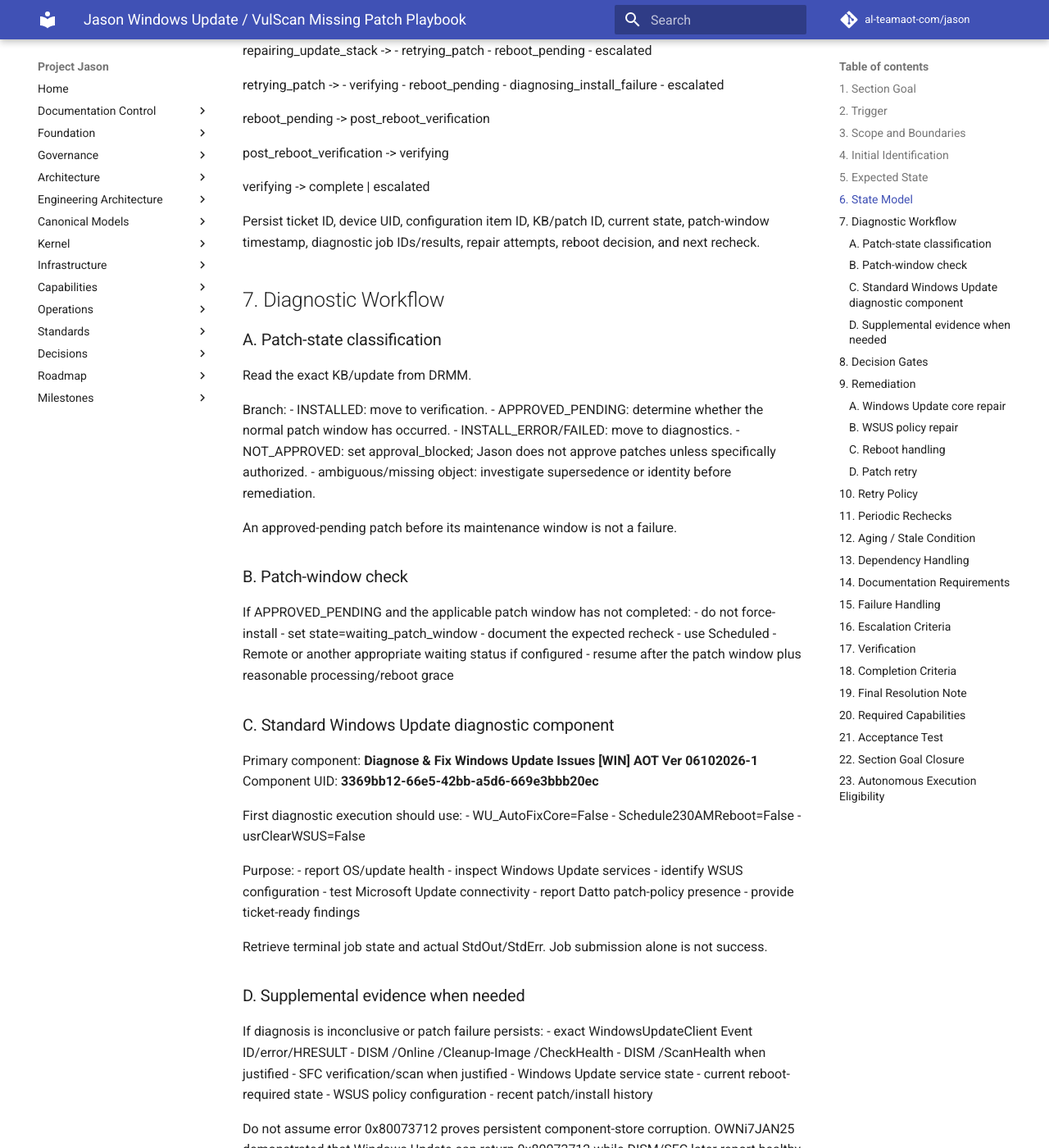
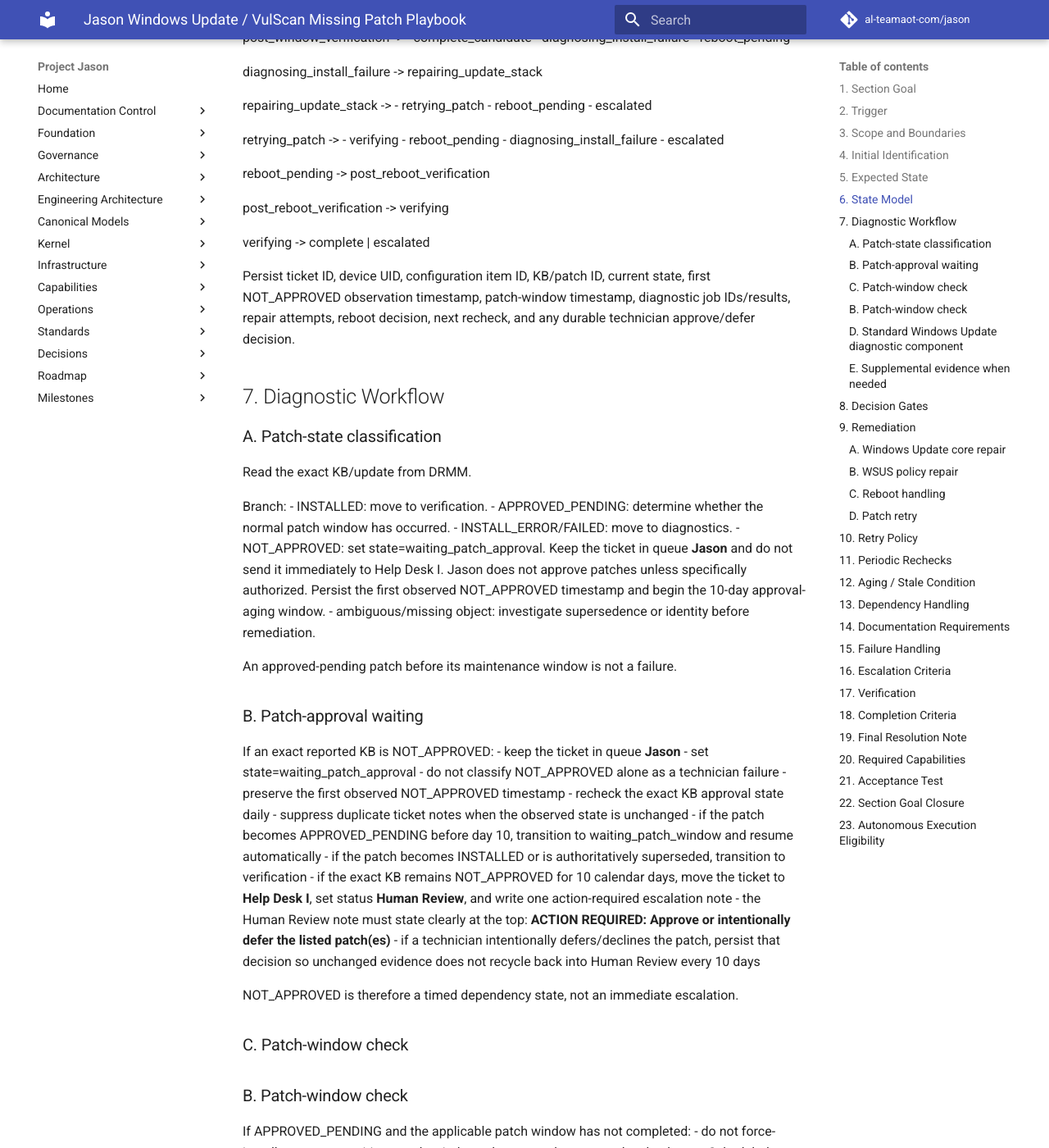
Before and after one commit to al-teamaot-com/jason, an MkDocs documentation site: the page built from docs/playbooks/Jason-Windows-Update-VulScan-Missing-Patch.md, in a window 1280 px wide and 1400 px high, scrolled down 1878 px. Shown: the whole window at 82% size. Built offline with MkDocs 1.6.1 and Material for MkDocs 9.7.7, drawn with Linux system fonts in a browser that asks for light colours; comment, search, counter and statistics services are not loaded; some of the changed text lies outside the part shown.

Commit message:
Refine VulScan NOT_APPROVED waiting and Human Review lifecycle

```diff
--- a/docs/playbooks/Jason-Windows-Update-VulScan-Missing-Patch.md
+++ b/docs/playbooks/Jason-Windows-Update-VulScan-Missing-Patch.md
@@ -70,8 +70,14 @@
 patch_state_check ->
 - complete_candidate
 - waiting_patch_window
+- waiting_patch_approval
 - diagnosing_install_failure
-- approval_blocked
+
+waiting_patch_approval ->
+- waiting_patch_approval
+- waiting_patch_window
+- complete_candidate
+- human_review
 
 waiting_patch_window -> post_window_verification
 
@@ -99,7 +105,7 @@
 
 verifying -> complete | escalated
 
-Persist ticket ID, device UID, configuration item ID, KB/patch ID, current state, patch-window timestamp, diagnostic job IDs/results, repair attempts, reboot decision, and next recheck.
+Persist ticket ID, device UID, configuration item ID, KB/patch ID, current state, first NOT_APPROVED observation timestamp, patch-window timestamp, diagnostic job IDs/results, repair attempts, reboot decision, next recheck, and any durable technician approve/defer decision.
 
 ## 7. Diagnostic Workflow
 
@@ -111,10 +117,29 @@
 - INSTALLED: move to verification.
 - APPROVED_PENDING: determine whether the normal patch window has occurred.
 - INSTALL_ERROR/FAILED: move to diagnostics.
-- NOT_APPROVED: set approval_blocked; Jason does not approve patches unless specifically authorized.
+- NOT_APPROVED: set state=waiting_patch_approval. Keep the ticket in queue **Jason** and do not send it immediately to Help Desk I. Jason does not approve patches unless specifically authorized. Persist the first observed NOT_APPROVED timestamp and begin the 10-day approval-aging window.
 - ambiguous/missing object: investigate supersedence or identity before remediation.
 
 An approved-pending patch before its maintenance window is not a failure.
+
+### B. Patch-approval waiting
+
+If an exact reported KB is NOT_APPROVED:
+- keep the ticket in queue **Jason**
+- set state=waiting_patch_approval
+- do not classify NOT_APPROVED alone as a technician failure
+- preserve the first observed NOT_APPROVED timestamp
+- recheck the exact KB approval state daily
+- suppress duplicate ticket notes when the observed state is unchanged
+- if the patch becomes APPROVED_PENDING before day 10, transition to waiting_patch_window and resume automatically
+- if the patch becomes INSTALLED or is authoritatively superseded, transition to verification
+- if the exact KB remains NOT_APPROVED for 10 calendar days, move the ticket to **Help Desk I**, set status **Human Review**, and write one action-required escalation note
+- the Human Review note must state clearly at the top: **ACTION REQUIRED: Approve or intentionally defer the listed patch(es)**
+- if a technician intentionally defers/declines the patch, persist that decision so unchanged evidence does not recycle back into Human Review every 10 days
+
+NOT_APPROVED is therefore a timed dependency state, not an immediate escalation.
+
+### C. Patch-window check
 
 ### B. Patch-window check
 
@@ -125,7 +150,7 @@
 - use Scheduled - Remote or another appropriate waiting status if configured
 - resume after the patch window plus reasonable processing/reboot grace
 
-### C. Standard Windows Update diagnostic component
+### D. Standard Windows Update diagnostic component
 
 Primary component:
 **Diagnose & Fix Windows Update Issues [WIN] AOT Ver 06102026-1**
@@ -146,7 +171,7 @@
 
 Retrieve terminal job state and actual StdOut/StdErr. Job submission alone is not success.
 
-### D. Supplemental evidence when needed
+### E. Supplemental evidence when needed
 
 If diagnosis is inconclusive or patch failure persists:
 - exact WindowsUpdateClient Event ID/error/HRESULT
@@ -241,6 +266,13 @@
 
 ## 11. Periodic Rechecks
 
+For waiting_patch_approval:
+- recheck the exact reported KB approval state once per day
+- retain the ticket in queue Jason through day 9 while the exact KB remains NOT_APPROVED
+- do not create a new ticket note when the recheck produces no meaningful state change
+- if state changes to APPROVED_PENDING, resume the patch-window path automatically
+- at 10 calendar days still NOT_APPROVED, hand off to Help Desk I with status Human Review
+
 For waiting_patch_window:
 - recheck after the scheduled maintenance window plus a reasonable grace period.
 
@@ -254,7 +286,13 @@
 
 ## 12. Aging / Stale Condition
 
-If a critical missing-patch ticket remains unresolved across multiple patch windows or beyond the defined SLA:
+For NOT_APPROVED findings:
+- day 0 is the first authoritative DRMM observation that the exact reported KB is NOT_APPROVED
+- days 0-9 remain Jason-owned in state=waiting_patch_approval
+- at day 10, if the same exact KB remains NOT_APPROVED and no durable technician decision exists, move to Help Desk I with status Human Review
+- a durable intentional defer/decline decision suppresses repeated 10-day re-escalation until the patch identity, policy state, or technician decision materially changes
+
+For other critical missing-patch tickets that remain unresolved across multiple patch windows or beyond the defined SLA:
 - investigate stale VulScan evidence
 - check supersedence/build mismatch
 - check endpoint rename/reimage/replacement
@@ -296,15 +334,40 @@
 - live-session/reboot decision
 - post-action verification
 
-Suggested notes:
-- Jason - Patch Playbook - Asset Validation
-- Jason - Patch Playbook - Waiting Patch Window
-- Jason - Patch Playbook - Diagnostic
-- Jason - Patch Playbook - Windows Update Repair
-- Jason - Patch Playbook - Reboot Scheduled
-- Jason - Patch Playbook - Verification
-- Jason - Patch Playbook - Escalation
-- Jason - Patch Playbook - Resolution
+Use a technician-scannable layout wherever practical. The first lines must make the current state and next action obvious.
+
+Preferred field order:
+- **STATUS**
+- **NEXT STEP** or **ACTION REQUIRED**
+- **WHEN / ESCALATION**
+- **DEVICE**
+- **PATCH STATUS / KEY EVIDENCE**
+- **WHAT JASON FOUND**
+- **WHAT JASON DID**
+- **CHANGES MADE**
+- **JASON STATE**
+
+For waiting_patch_approval, the top of the note should read conceptually:
+- STATUS: WAITING — PATCH NOT APPROVED
+- NEXT STEP: No technician action required yet; Jason will continue monitoring
+- ESCALATION: If still NOT_APPROVED at 10 days, move to Help Desk I / Human Review
+
+For the day-10 Human Review handoff, the top of the note should read conceptually:
+- STATUS: HUMAN REVIEW REQUIRED
+- ACTION REQUIRED: Approve or intentionally defer the listed patch(es)
+- WHY: The exact patch has remained NOT_APPROVED for 10 days
+- AFTER APPROVAL: Jason resumes the normal patch workflow automatically
+
+Suggested note titles:
+- Jason - VulScan - Asset Validation
+- Jason - VulScan - Waiting Patch Approval
+- Jason - VulScan - Waiting Patch Window
+- Jason - VulScan - Diagnostic
+- Jason - VulScan - Windows Update Repair
+- Jason - VulScan - Reboot Scheduled
+- Jason - VulScan - Verification
+- Jason - VulScan - Human Review Required
+- Jason - VulScan - Resolution
 
 ## 15. Failure Handling
 
@@ -323,6 +386,7 @@
 ## 16. Escalation Criteria
 
 Escalate to Help Desk I when:
+- an exact reported KB remains NOT_APPROVED for 10 calendar days with no durable technician approve/defer decision; set status Human Review
 - two full repair/install cycles fail
 - Windows servicing corruption cannot be repaired by the approved component path
 - patch remains missing across authorized windows without explainable state
@@ -389,15 +453,20 @@
 1. ticket moved/kept in Jason queue
 2. correct configuration item association
 3. exact KB identification
-4. APPROVED_PENDING before-window path waits instead of forcing install
-5. post-window path rechecks exact KB
-6. diagnostic component first runs with all repair flags false
-7. WU_AutoFixCore=True is only used after repair gate
-8. WSUS clearing remains separately gated
-9. live-session gate protects logged-in users from reboot
-10. 2:30 AM/3:00 AM scheduled reboot/resume path works
-11. maximum two repair cycles
-12. exact final KB/build verification before completion
+4. NOT_APPROVED enters waiting_patch_approval instead of immediate Help Desk escalation
+5. unchanged NOT_APPROVED state stays Jason-owned through day 9 with duplicate-note suppression
+6. approval before day 10 resumes automatically into the patch-window path
+7. still NOT_APPROVED at day 10 moves to Help Desk I with status Human Review and a clear ACTION REQUIRED note
+8. durable technician defer/decline prevents unchanged 10-day re-escalation loops
+9. APPROVED_PENDING before-window path waits instead of forcing install
+10. post-window path rechecks exact KB
+11. diagnostic component first runs with all repair flags false
+12. WU_AutoFixCore=True is only used after repair gate
+13. WSUS clearing remains separately gated
+14. live-session gate protects logged-in users from reboot
+15. 2:30 AM/3:00 AM scheduled reboot/resume path works
+16. maximum two repair cycles
+17. exact final KB/build verification before completion
 
 ## 22. Section Goal Closure
 
@@ -416,6 +485,6 @@
 Approval date: 2026-09-26
 Approved scope: exact `vulscan_missing_patch@1.0.0` diagnostic/classification branch using governed endpoint/device and exact DRMM patch reads plus internal ticket work-start/note updates.
 
-The autonomous branch may extract exact KB identities from the ticket, read the matching DRMM patch objects, classify INSTALLED, APPROVED_PENDING, NOT_APPROVED, INSTALL_ERROR/FAILED, ambiguous/supersedence-review states, document reboot-required/online state, and stop for technician review.
+The autonomous branch may extract exact KB identities from the ticket, read the matching DRMM patch objects, classify INSTALLED, APPROVED_PENDING, NOT_APPROVED, INSTALL_ERROR/FAILED, ambiguous/supersedence-review states, document reboot-required/online state, and maintain a non-remediating waiting_patch_approval state for NOT_APPROVED findings. A NOT_APPROVED finding alone must not immediately become technician review. After 10 calendar days unchanged, the playbook may perform the governed handoff to Help Desk I / Human Review when that lifecycle branch has passed acceptance and owner review.
 
 It may not approve patches, force installation, run Windows Update repair, clear WSUS policy, schedule or perform a reboot, or automatically complete the ticket. Those branches remain separately acceptance- and approval-gated. Material changes invalidate this approval until re-reviewed.
```
